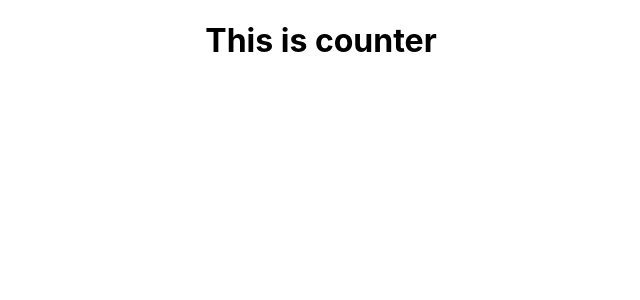
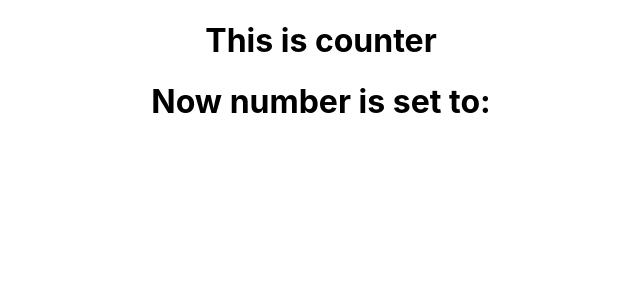
Before and after one commit to dp7jm/ReactSetState, a React (Create React App) app: page / in a window 1280 px wide. Shown: the top 300 px of the page, without its empty margins (319-959 px from the left). Built offline with nearby package versions, Linux system fonts and the light colour scheme.

Commit message:
creted display text

```diff
--- a/src/Counter.js
+++ b/src/Counter.js
@@ -1,10 +1,11 @@
 import React, { Component } from 'react';
-
+import Display from './Display';
 class Counter extends Component {
     render() {
         return (
             <div>
                 <h1>This is counter</h1>
+                <Display />
 
             </div>
         )
--- a/src/Display.js
+++ b/src/Display.js
@@ -4,6 +4,7 @@ class Display extends Component {
     render() {
         return (
             <div>
+                <h1>Now number is set to: </h1>
 
             </div>
         )
```
